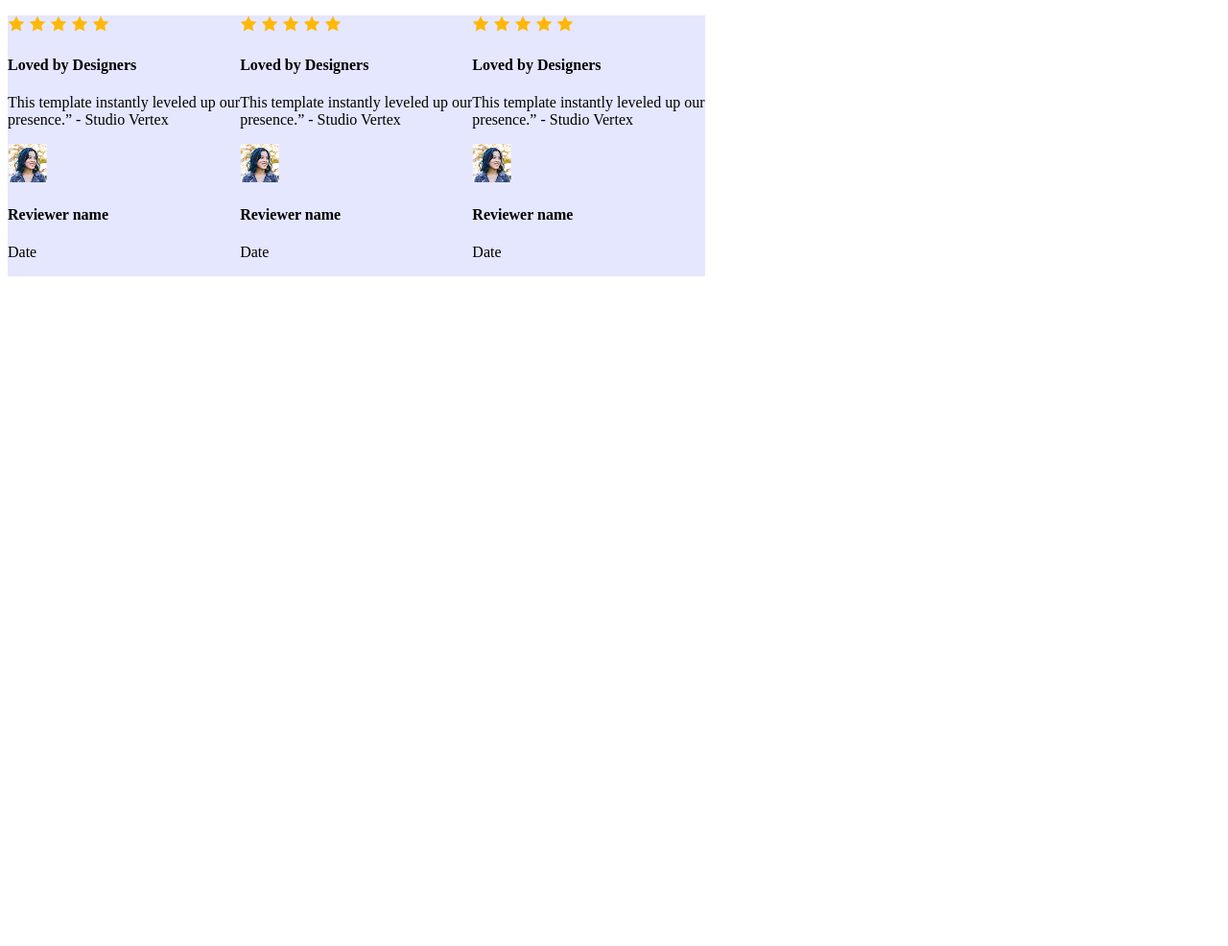
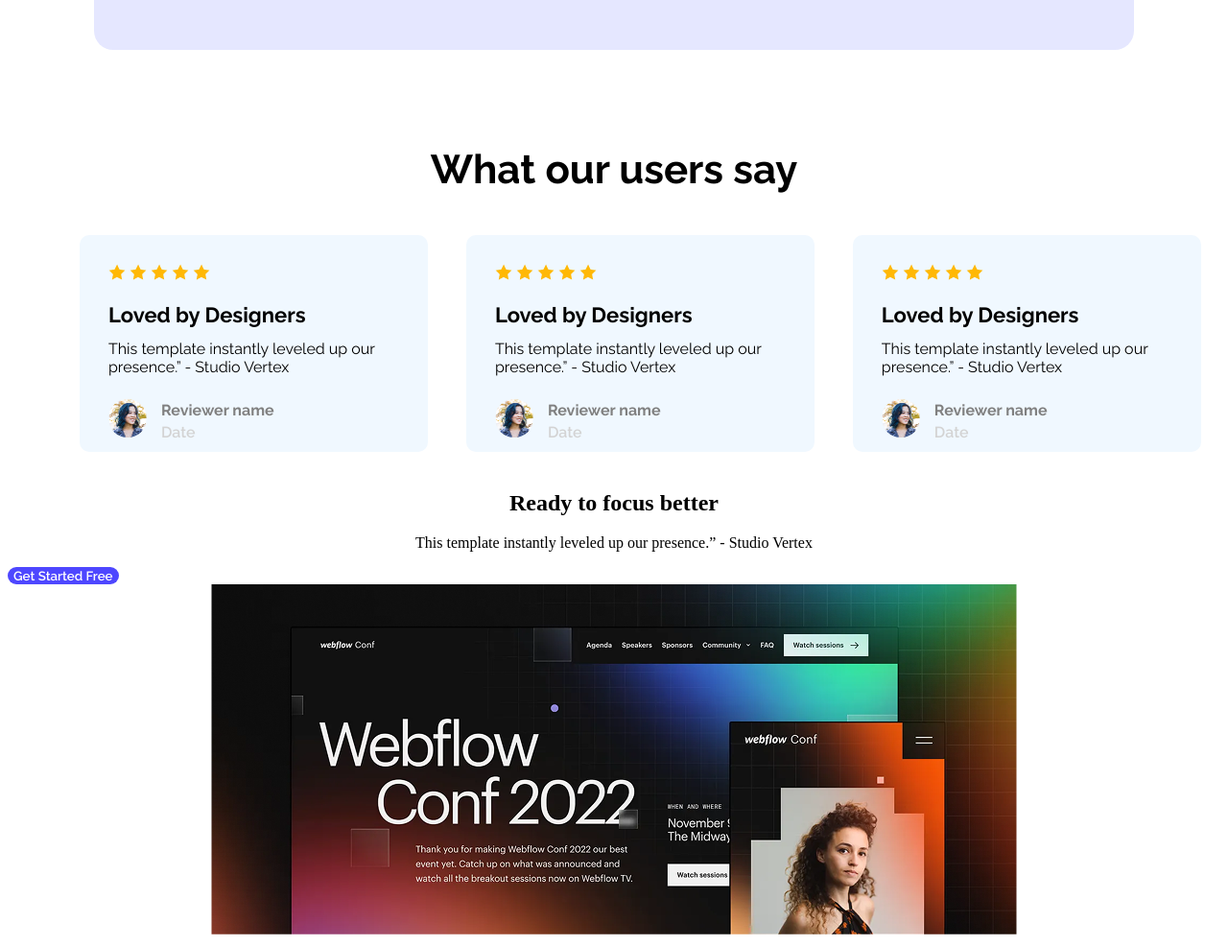
Before and after one commit to md-imteaj-rana/Practice-LOGO-site---A1, a plain HTML site: page index.html in a window 1280 px wide. Shown: the part 1402-2388 px from the top of the page at 96% size. Before the commit the page ends 1698 px from the top, so only its background shows below. Drawn offline with Linux system fonts and the light colour scheme.

Commit message:
sixth commit

```diff
--- a/index.html
+++ b/index.html
@@ -104,12 +104,12 @@
                             </div>
                         <div class="main_sec3_div5">
                             <img class="main_sec3_div5_img" src="images/avatar.png">
-                        </div>
+
                         <div class="main_sec3_div6">
                             <h4 class="main_sec3_div6_h4">Reviewer name</h4>
                             <p class="main_sec3_div6_p">Date</p>
+                            </div>
                         </div>
-
                     </div>
                     <div class="main_sec3_div3">
                         <img class="main_sec3_div3_img" src="images/icon-star.png">
@@ -125,10 +125,11 @@
                          </div>
                         <div class="main_sec3_div5">
                             <img class="main_sec3_div5_img" src="images/avatar.png">
-                        </div>
+
                         <div class="main_sec3_div6">
                             <h4 class="main_sec3_div6_h4">Reviewer name</h4>
                             <p class="main_sec3_div6_p">Date</p>
+                            </div>
                         </div>
 
                     </div>
@@ -146,17 +147,27 @@
                         </div>
                         <div class="main_sec3_div5">
                             <img class="main_sec3_div5_img" src="images/avatar.png">
-                        </div>
+
                         <div class="main_sec3_div6">
                             <h4 class="main_sec3_div6_h4">Reviewer name</h4>
                             <p class="main_sec3_div6_p">Date</p>
+                            </div>
                         </div>
 
                     </div>
+                </div>
+            </div>
+        </section>
 
-                </div>
+        <section class="main_sec4">
 
+            <div class="main_sec4_div1">
+                <h2 class="main_sec4_div1_h2">Ready to focus better</h2>
+                <p class="main_sec4_div1_p">This template instantly leveled up our presence.” - Studio Vertex</p>
+                <button class="btn_main_sec4_div1 btn_style">Get Started Free</button>
+                <img src="images/wc-big.png" class="main_sec4_div1">
             </div>
+
         </section>
 
     </main>
--- a/style.css
+++ b/style.css
@@ -24,7 +24,7 @@
     background-repeat: no-repeat;
     background-position: center;
     background-size: cover;
-    height: fit-content;
+    height: 600px;
 }
 
 .banner_text{
@@ -103,6 +103,7 @@
     border-radius: 20px;
 }
 
+
 .main_sec2_div3_h3{
     font-family: Raleway;
     font-weight: bold;
@@ -126,6 +127,7 @@
     padding-left: 90px;
     padding-right: 90px;
     margin-top: -50px;
+    padding-bottom: 14px;
 }
 
 .main_sec2_div5{
@@ -138,10 +140,13 @@
     padding-right: 110px;
     margin-top: -80px;
     margin-bottom: 20px;
+    padding-bottom: 35px;
 }
 
 .main_sec3_div2{
     display: flex;
+    padding-left: 55px;
+    align-items: center;
 }
 
 .main_sec3_h3{
@@ -152,5 +157,54 @@
 }
 
 .main_sec3_div3{
-    background-color: #E5E7FF;
+    background-color: aliceblue;
+    border-radius: 10px;
+    padding: 30px;
+    margin: 20px;
+    margin-top: 2px;
+    padding-right: 55px;
 }
+
+.main_sec3_div5{
+    display: flex;
+    align-items: center;
+    gap: 15px;
+    margin-bottom: -35px;
+    margin-top: -12px;
+}
+
+.main_sec3_div5_img{
+    width: 40px;
+    height: 40px;
+    border-radius: 45px;
+}
+
+.main_sec3_div6_h4{
+    margin-bottom: -12px;
+    font-family: Raleway;
+    color: gray;
+    font-size: 16px;
+}
+.main_sec3_div3_h4{
+    font-weight: 700;
+    font-family: Raleway;
+    font-size: 22px;
+    margin-bottom: -3px;
+    margin-top: 19px;
+}
+
+.main_sec3_div3_p{
+    font-family: Raleway;
+    font-size: 16px;
+}
+
+.main_sec3_div6_p{
+    font-family: Raleway;
+    font-size: 16px;
+    color: lightgrey;
+    font-weight: 600;
+}
+
+.main_sec4_div1{
+    text-align: center;
+}
```
